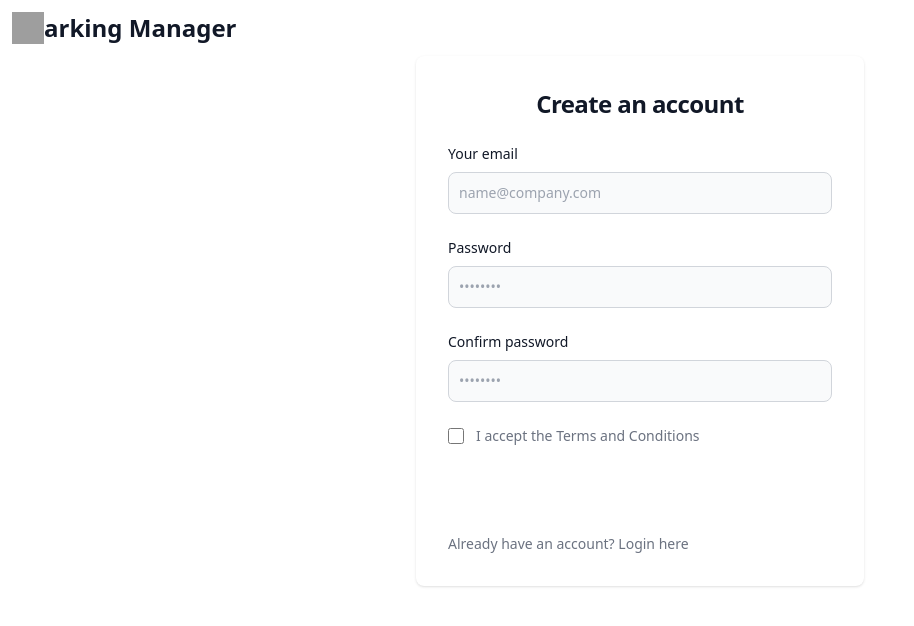
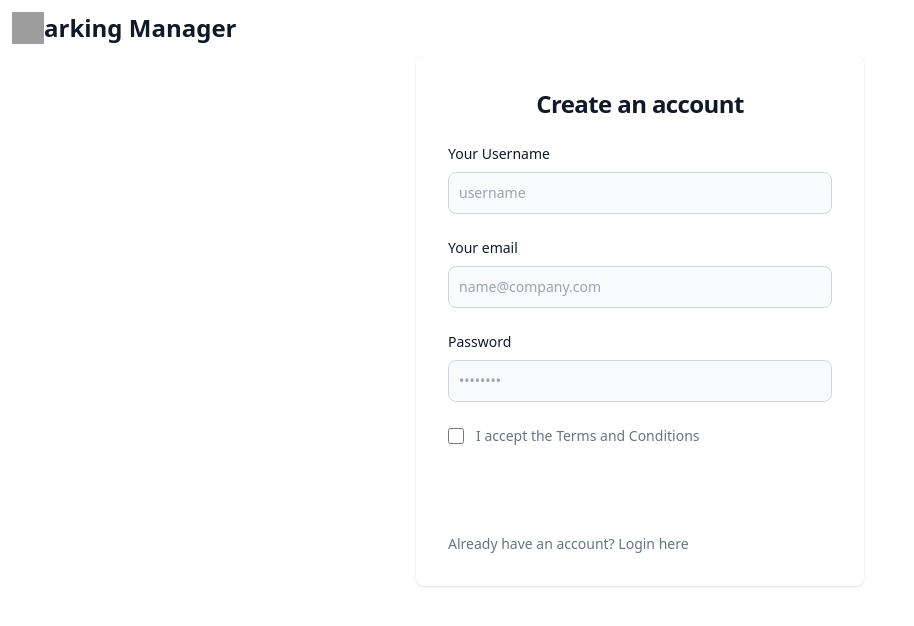
Before and after one commit to xyiorgyx/Parking-Manager, a React (Create React App) app in the folder client/: page /signup in a window 1280 px wide. Shown: the top 626 px of the page, without its empty margins (0-914 px from the left). Built offline with nearby package versions, Linux system fonts and the light colour scheme; grey boxes are pictures that could not be loaded.

Commit message:
fixing signup and login

```diff
--- a/client/src/pages/Home.js
+++ b/client/src/pages/Home.js
@@ -1,13 +1,13 @@
 import React from "react";
-// import Header from "../components/Header";
-import Footer from "../components/Footer";
+
+import Login from "../pages/Login"
 
 function Home() {
   return (
     <main>
-      <div className="flex-row justify-center">
-        <div className="col-12 col-md-10 my-3">
-       <Footer />
+      <div className="bg-auto">
+        <div className="w-full">
+        <Login/>
         </div>
       </div>
     </main>
--- a/client/src/pages/Login.js
+++ b/client/src/pages/Login.js
@@ -42,19 +42,21 @@ const Login = (props) => {
 
   return (
     <section class="bg-gray-50 dark:bg-gray-900">
-    <div class="flex flex-col items-center justify-center px-6 py-8 mx-auto md:h-screen lg:py-0">
-        <a href="#" class="flex items-center mb-6 text-2xl font-semibold text-gray-900 dark:text-white">
-            <img class="w-8 h-8 mr-2" src="https://seeklogo.com/images/T/traffic-signs-logo-7823141A70-seeklogo.com.png" alt="logo" />
-            Parking Manager
-        </a>
-        <div class="w-full bg-white rounded-lg shadow dark:border md:mt-0 sm:max-w-md xl:p-0 dark:bg-gray-800 dark:border-gray-700">
+    <div class="flex flex-col items-center justify-center  mx-auto md:h-screen lg:py-0">
+    {data ? (
+              <p>
+                Success! You may now head{' '}
+                <Link to="/">back to the homepage.</Link>
+              </p>
+            ) : (
+        <div class="w-full rounded-lg shadow dark:border md:mt-0 sm:max-w-md xl:p-0  dark:bg-gray-800 dark:border-gray-700">
             <div class="p-6 space-y-4 md:space-y-6 sm:p-8">
                 <h1 class="text-xl font-bold leading-tight tracking-tight text-gray-900 md:text-2xl dark:text-white">
                     Sign in to your account
                 </h1>
-                <form onlick={handleFormSubmit} class="space-y-4 md:space-y-6" action="#">
+                <form onSubmit={handleFormSubmit} className="space-y-4 md:space-y-6" action="#">
                     <div>
-                        <label for="email" class="block mb-2 text-sm font-medium text-gray-900 dark:text-white">Your email</label>
+                        <label for="email" className="block mb-2 text-sm font-medium text-gray-900 dark:text-white">Your email</label>
                         <input
                             type="email"
                             name="email"
@@ -84,22 +86,20 @@ const Login = (props) => {
                                 <label for="remember" class="text-gray-500 dark:text-gray-300">Remember me</label>
                             </div>
                         </div>
-                        <a href="#" class="text-sm font-medium text-primary-600 hover:underline dark:text-primary-500">Forgot password?</a>
+
                     </div>
-                    <button type="submit" class="w-full text-white bg-primary-600 hover:bg-primary-700 focus:ring-4 focus:outline-none focus:ring-primary-300 font-medium rounded-lg text-sm px-5 py-2.5 text-center dark:bg-primary-600 dark:hover:bg-primary-700 dark:focus:ring-primary-800"><Link to="/">Sign in</Link></button>
+                    {error ? (
+                      <div>
+                        <p className="error-text">The provided credentials are incorrect</p>
+                      </div>
+                    ) : null}
+                    <button type="submit" class="w-full text-white bg-primary-600 hover:bg-primary-700 focus:ring-4 focus:outline-none focus:ring-primary-300 font-medium rounded-lg text-sm px-5 py-2.5 text-center dark:bg-primary-600 dark:hover:bg-primary-700 dark:focus:ring-primary-800">Sign in</button>
                     <p class="text-sm font-light text-gray-500 dark:text-gray-400">
-                        Don't have an account yet? <a href="#" class="font-medium text-primary-600 hover:underline dark:text-primary-500">Sign up</a>
+                        Don't have an account yet? <Link to="/signup" class="font-medium text-primary-600 hover:underline dark:text-primary-500">Sign up</Link>
                     </p>
                 </form>
-
-
-                {error && (
-                    <div className="my-3 p-3 bg-danger text-white">
-                        {error.message}
-                    </div>
-                )}
             </div>
-        </div>
+        </div>)}
     </div>
 </section>
   );
--- a/client/src/pages/Signup.js
+++ b/client/src/pages/Signup.js
@@ -1,18 +1,16 @@
-import React, { useState } from 'react';
-import { Link } from 'react-router-dom';
+import React, { useState } from "react";
+import { Link } from "react-router-dom";
 
-import { useMutation } from '@apollo/client';
-import { ADD_USER } from '../utils/mutations';
+import { useMutation } from "@apollo/client";
+import { ADD_USER } from "../utils/mutations";
 
-
-
-import Auth from '../utils/Auth';
+import Auth from "../utils/Auth";
 
 const Signup = () => {
   const [formState, setFormState] = useState({
-    name: '',
-    email: '',
-    password: '',
+    name: "",
+    email: "",
+    password: "",
   });
   const [addUser, { error, data }] = useMutation(ADD_USER);
 
@@ -47,8 +45,7 @@ const Signup = () => {
       <div class="flex flex-col items-center  px-6 py-8 mx-auto md:h-screen lg:py-0">
         {data ? (
           <p>
-                Success! You may now head{' '}
-                <Link to="/">back to the homepage.</Link>
+            Success! You may now head <Link to="/">back to the homepage.</Link>
           </p>
         ) : (
           <div class="w-full bg-white rounded-lg shadow dark:border md:mt-0 sm:max-w-md xl:p-0 dark:bg-gray-800 dark:border-gray-700">
@@ -56,35 +53,108 @@ const Signup = () => {
               <h1 class="text-xl text-center font-bold leading-tight tracking-tight text-gray-900 md:text-2xl dark:text-white">
                 Create an account
               </h1>
-              <form class="space-y-4 md:space-y-6" action="#">
+              <form
+                class="space-y-4 md:space-y-6"
+                action="#"
+                onSubmit={handleFormSubmit}
+              >
                 <div>
-                      <label for="email" class="block mb-2 text-sm font-medium text-gray-900 dark:text-white">Your email</label>
-                      <input type="email" name="email" id="email" class="bg-gray-50 border border-gray-300 text-gray-900 sm:text-sm rounded-lg focus:ring-primary-600 focus:border-primary-600 block w-full p-2.5 dark:bg-gray-700 dark:border-gray-600 dark:placeholder-gray-400 dark:text-white dark:focus:ring-blue-500 dark:focus:border-blue-500" placeholder="name@company.com" required=""/>
+                  <label
+                    for="name"
+                    class="block mb-2 text-sm font-medium text-gray-900 dark:text-white"
+                  >
+                    Your Username
+                  </label>
+                  <input
+                    type="text"
+                    name="name"
+                    onchange={handleChange}
+                    className="bg-gray-50 border  border-gray-300 text-gray-900 sm:text-sm rounded-lg focus:ring-primary-600 focus:border-primary-600 block w-full p-2.5 dark:bg-gray-700 dark:border-gray-600 dark:placeholder-gray-400 dark:text-white dark:focus:ring-blue-500 dark:focus:border-blue-500"
+                    placeholder="username"
+                    required=""
+                  />
                 </div>
                 <div>
-                      <label for="password" class="block mb-2 text-sm font-medium text-gray-900 dark:text-white">Password</label>
-                      <input type="password" name="password" id="password" placeholder="••••••••" class="bg-gray-50 border border-gray-300 text-gray-900 sm:text-sm rounded-lg focus:ring-primary-600 focus:border-primary-600 block w-full p-2.5 dark:bg-gray-700 dark:border-gray-600 dark:placeholder-gray-400 dark:text-white dark:focus:ring-blue-500 dark:focus:border-blue-500" required=""/>
+                  <label
+                    for="email"
+                    class="block mb-2 text-sm font-medium text-gray-900 dark:text-white"
+                  >
+                    Your email
+                  </label>
+                  <input
+                    type="email"
+                    name="email"
+                    onchange={handleChange}
+                    class="bg-gray-50 border border-gray-300  text-gray-900 sm:text-sm rounded-lg focus:ring-primary-600 focus:border-primary-600 block w-full p-2.5 dark:bg-gray-700 dark:border-gray-600 dark:placeholder-gray-400 dark:text-white dark:focus:ring-blue-500 dark:focus:border-blue-500"
+                    placeholder="name@company.com"
+                    required=""
+                  />
                 </div>
                 <div>
+                  <label
+                    for="password"
+                    class="block mb-2 text-sm font-medium text-gray-900 dark:text-white"
+                  >
+                    Password
+                  </label>
+                  <input
+                    type="password"
+                    name="password"
+                    value={formState.password}
+                    placeholder="••••••••"
+                    onChange={handleChange}
+                    class="bg-gray-50 border border-gray-300 text-gray-900 sm:text-sm rounded-lg focus:ring-primary-600 focus:border-primary-600 block w-full p-2.5 dark:bg-gray-700 dark:border-gray-600 dark:placeholder-gray-400 dark:text-white dark:focus:ring-blue-500 dark:focus:border-blue-500"
+                    required=""
+                  />
+                </div>
+                {/* <div>
                       <label for="confirm-password" class="block mb-2 text-sm font-medium text-gray-900 dark:text-white">Confirm password</label>
                       <input type="confirm-password" name="confirm-password" id="confirm-password" placeholder="••••••••" class="bg-gray-50 border border-gray-300 text-gray-900 sm:text-sm rounded-lg focus:ring-primary-600 focus:border-primary-600 block w-full p-2.5 dark:bg-gray-700 dark:border-gray-600 dark:placeholder-gray-400 dark:text-white dark:focus:ring-blue-500 dark:focus:border-blue-500" required=""/>
-                  </div>
+                  </div> */}
                 <div class="flex items-start">
                   <div class="flex items-center h-5">
-                        <input id="terms" aria-describedby="terms" type="checkbox" class="w-4 h-4 border border-gray-300 rounded bg-gray-50 focus:ring-3 focus:ring-primary-300 dark:bg-gray-700 dark:border-gray-600 dark:focus:ring-primary-600 dark:ring-offset-gray-800" required=""/>
+                    <input
+                      id="terms"
+                      aria-describedby="terms"
+                      type="checkbox"
+                      class="w-4 h-4 border border-gray-300 rounded bg-gray-50 focus:ring-3 focus:ring-primary-300 dark:bg-gray-700 dark:border-gray-600 dark:focus:ring-primary-600 dark:ring-offset-gray-800"
+                      required=""
+                    />
                   </div>
                   <div class="ml-3 text-sm">
-                        <label for="terms" class="font-light text-gray-500 dark:text-gray-300">I accept the <a class="font-medium text-primary-600 hover:underline dark:text-primary-500" href="#">Terms and Conditions</a></label>
+                    <label
+                      for="terms"
+                      class="font-light text-gray-500 dark:text-gray-300"
+                    >
+                      I accept the{" "}
+                      <a
+                        class="font-medium text-primary-600 hover:underline dark:text-primary-500"
+                        href="#"
+                      >
+                        Terms and Conditions
+                      </a>
+                    </label>
                   </div>
                 </div>
-                  <button type="submit" class="w-full text-white bg-primary-600 hover:bg-primary-700 focus:ring-4 focus:outline-none focus:ring-primary-300 font-medium rounded-lg text-sm px-5 py-2.5 text-center dark:bg-primary-600 dark:hover:bg-primary-700 dark:focus:ring-primary-800"><Link to="/me">
-                    Create an account</Link></button>
+                <button
+                  type="submit"
+                  class="w-full text-white bg-primary-600 hover:bg-primary-700 focus:ring-4 focus:outline-none focus:ring-primary-300 font-medium rounded-lg text-sm px-5 py-2.5 text-center dark:bg-primary-600 dark:hover:bg-primary-700 dark:focus:ring-primary-800"
+                >
+                  Create an account
+                </button>
                 <p class="text-sm font-light text-gray-500 dark:text-gray-400">
-                      Already have an account? <Link to="/login" class="font-medium text-primary-600 hover:underline dark:text-primary-500">Login here</Link>
+                  Already have an account?{" "}
+                  <Link
+                    to="/login"
+                    class="font-medium text-primary-600 hover:underline dark:text-primary-500"
+                  >
+                    Login here
+                  </Link>
                 </p>
               </form>
             </div>
-      </div>)}
+          </div>
+        )}
       </div>
     </main>
   );
--- a/client/src/pages/UserProfile.js
+++ b/client/src/pages/UserProfile.js
@@ -43,6 +43,7 @@ const Profile = () => {
 
   return (
     <div>
+
       {/* <h2 className="card-header">
          {profileId ? `${profile.name}'s` : 'Your'} friends have endorsed these
        skills...
```
Lines whose indentation alone changed are shown as unchanged.
